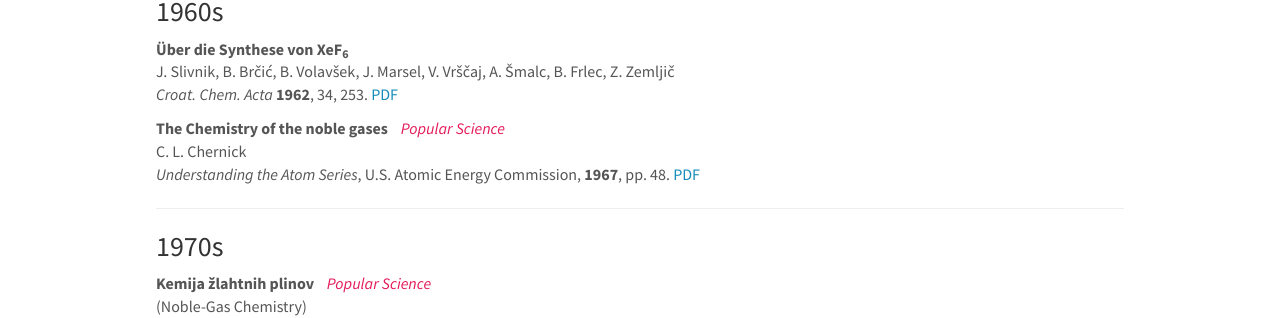
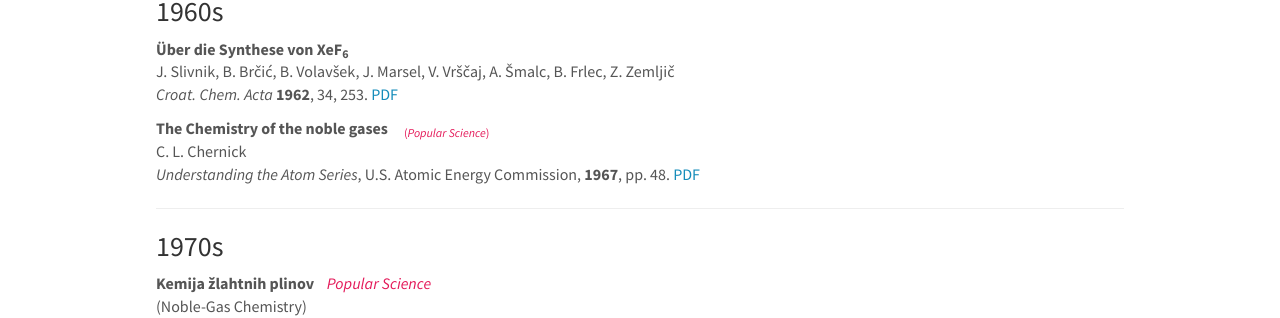
Before and after one commit to eccl-jsi/eccl-jsi.github.io, a Jekyll site: the page built from _pages/ngrxiv.md, in a window 1280 px wide and 900 px high. Shown: the part 254-572 px from the top of the window. Built offline with Jekyll 4.4.1, drawn with Linux system fonts in a browser that asks for light colours; nearby versions of some CDN libraries.

Commit message:
Update ngrxiv.md

```diff
--- a/_pages/ngrxiv.md
+++ b/_pages/ngrxiv.md
@@ -20,7 +20,7 @@ This small archive is our ongoing effort to provide the access to some of these
 <br>J. Slivnik, B. Brčić, B. Volavšek, J. Marsel, V. Vrščaj, A. Šmalc, B. Frlec, Z. Zemljič
 <br>*Croat. Chem. Acta* **1962**, 34, 253. [PDF](https://pubweb.carnet.hr/ccacaa/wp-content/uploads/sites/182/2017/12/CCA_34_1962_253.pdf)
 
-**The Chemistry of the noble gases**   &nbsp;&nbsp;&nbsp;<font color="#e41959"><i>Popular Science</i></font>
+**The Chemistry of the noble gases**   &nbsp;&nbsp;&nbsp;&nbsp;<font color="#e41959"><sub>(<i>Popular Science</i>)</sub></font>
 <br>C. L. Chernick
 <br>*Understanding the Atom Series*, U.S. Atomic Energy Commission,  **1967**, pp. 48. [PDF](https://www.osti.gov/includes/opennet/includes/Understanding%20the%20Atom/The%20Chemistry%20of%20Noble%20Gases.pdf)
 
```
